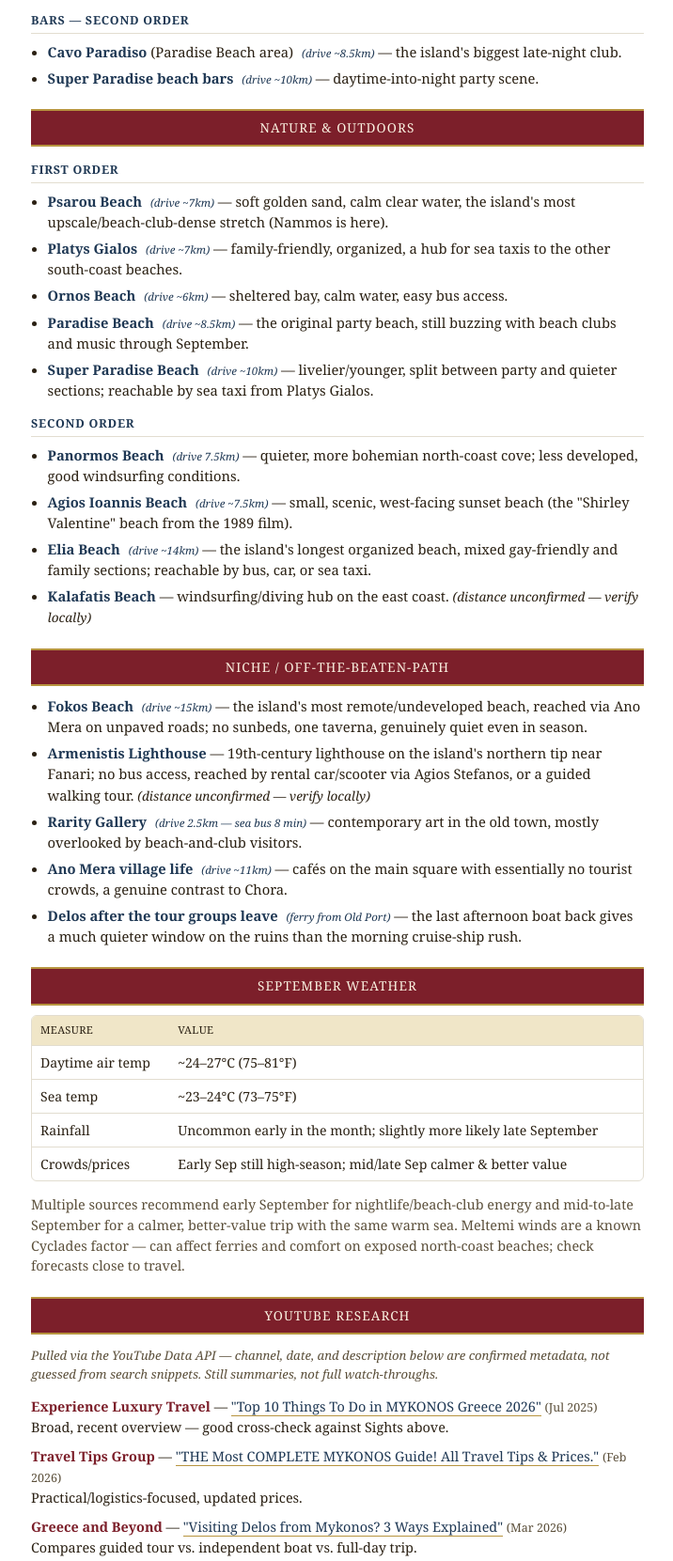
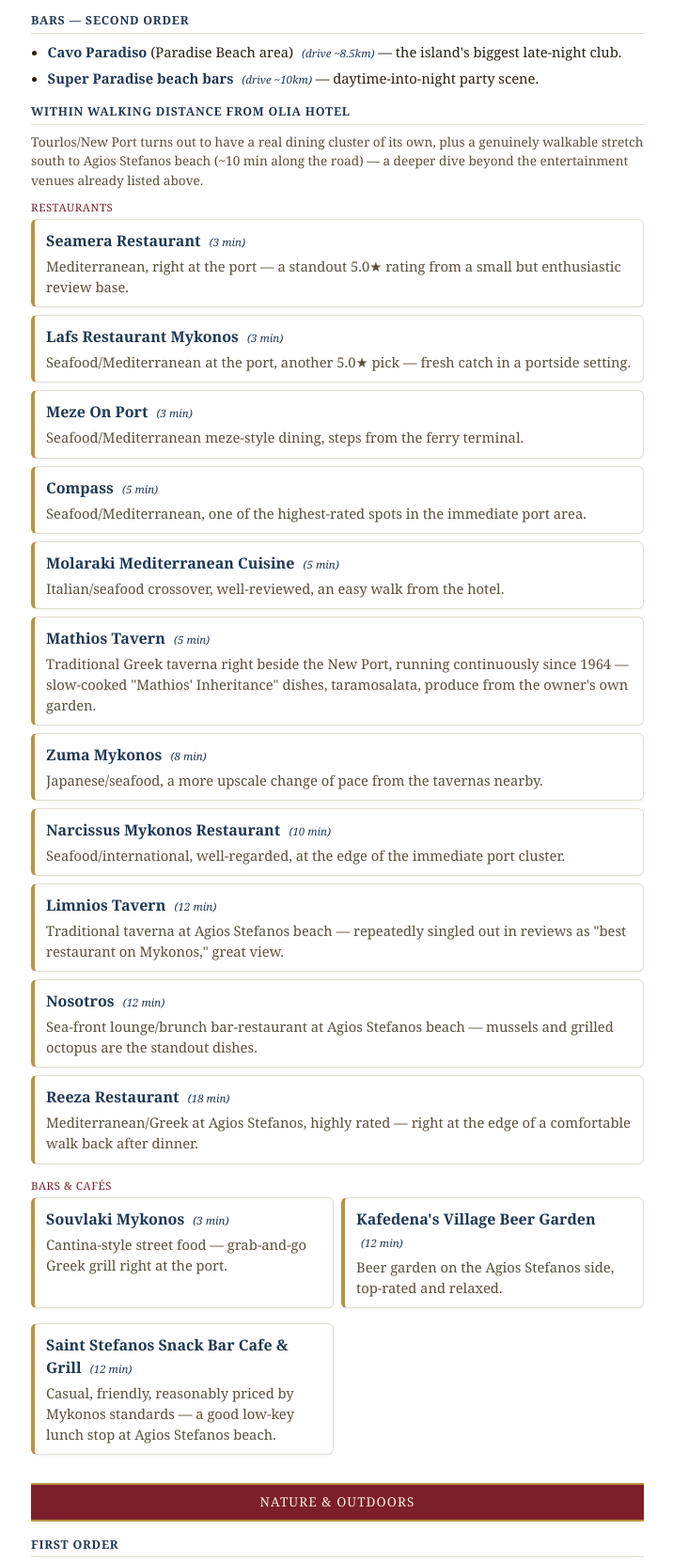
Before and after one commit to brownpt10-cmd/travel, a plain HTML site: page mykonos.html in a window 1280 px wide. Shown: the part 3604-5265 px from the top of the page at 94% size, without its empty margins (281-997 px from the left). Drawn offline with Linux system fonts and the light colour scheme.

Commit message:
Add files via upload

```diff
--- a/mykonos.html
+++ b/mykonos.html
@@ -367,6 +367,29 @@
       <li><strong>Cavo Paradiso</strong> (Paradise Beach area) <span class="dist">(drive ~8.5km)</span> — the island's biggest late-night club.</li>
       <li><strong>Super Paradise beach bars</strong> <span class="dist">(drive ~10km)</span> — daytime-into-night party scene.</li>
     </ul>
+
+    <h3 class="sub-head">Within Walking Distance from Olia Hotel</h3>
+    <p style="font-size:0.85rem; color:var(--ink-soft); margin:0 0 10px;">Tourlos/New Port turns out to have a real dining cluster of its own, plus a genuinely walkable stretch south to Agios Stefanos beach (~10 min along the road) — a deeper dive beyond the entertainment venues already listed above.</p>
+
+    <p style="font-size:0.72rem; text-transform:uppercase; letter-spacing:0.05em; color:var(--red); margin:10px 0 4px;">Restaurants</p>
+    <div class="card"><span class="name">Seamera Restaurant</span> <span class="dist">(3 min)</span><p>Mediterranean, right at the port — a standout 5.0★ rating from a small but enthusiastic review base.</p></div>
+    <div class="card"><span class="name">Lafs Restaurant Mykonos</span> <span class="dist">(3 min)</span><p>Seafood/Mediterranean at the port, another 5.0★ pick — fresh catch in a portside setting.</p></div>
+    <div class="card"><span class="name">Meze On Port</span> <span class="dist">(3 min)</span><p>Seafood/Mediterranean meze-style dining, steps from the ferry terminal.</p></div>
+    <div class="card"><span class="name">Compass</span> <span class="dist">(5 min)</span><p>Seafood/Mediterranean, one of the highest-rated spots in the immediate port area.</p></div>
+    <div class="card"><span class="name">Molaraki Mediterranean Cuisine</span> <span class="dist">(5 min)</span><p>Italian/seafood crossover, well-reviewed, an easy walk from the hotel.</p></div>
+    <div class="card"><span class="name">Mathios Tavern</span> <span class="dist">(5 min)</span><p>Traditional Greek taverna right beside the New Port, running continuously since 1964 — slow-cooked "Mathios' Inheritance" dishes, taramosalata, produce from the owner's own garden.</p></div>
+    <div class="card"><span class="name">Zuma Mykonos</span> <span class="dist">(8 min)</span><p>Japanese/seafood, a more upscale change of pace from the tavernas nearby.</p></div>
+    <div class="card"><span class="name">Narcissus Mykonos Restaurant</span> <span class="dist">(10 min)</span><p>Seafood/international, well-regarded, at the edge of the immediate port cluster.</p></div>
+    <div class="card"><span class="name">Limnios Tavern</span> <span class="dist">(12 min)</span><p>Traditional taverna at Agios Stefanos beach — repeatedly singled out in reviews as "best restaurant on Mykonos," great view.</p></div>
+    <div class="card"><span class="name">Nosotros</span> <span class="dist">(12 min)</span><p>Sea-front lounge/brunch bar-restaurant at Agios Stefanos beach — mussels and grilled octopus are the standout dishes.</p></div>
+    <div class="card"><span class="name">Reeza Restaurant</span> <span class="dist">(18 min)</span><p>Mediterranean/Greek at Agios Stefanos, highly rated — right at the edge of a comfortable walk back after dinner.</p></div>
+
+    <p style="font-size:0.72rem; text-transform:uppercase; letter-spacing:0.05em; color:var(--red); margin:14px 0 4px;">Bars &amp; Cafés</p>
+    <div class="grid2">
+      <div class="card"><span class="name">Souvlaki Mykonos</span> <span class="dist">(3 min)</span><p>Cantina-style street food — grab-and-go Greek grill right at the port.</p></div>
+      <div class="card"><span class="name">Kafedena's Village Beer Garden</span> <span class="dist">(12 min)</span><p>Beer garden on the Agios Stefanos side, top-rated and relaxed.</p></div>
+      <div class="card"><span class="name">Saint Stefanos Snack Bar Cafe &amp; Grill</span> <span class="dist">(12 min)</span><p>Casual, friendly, reasonably priced by Mykonos standards — a good low-key lunch stop at Agios Stefanos beach.</p></div>
+    </div>
   </section>
 
   <section id="nature">
@@ -471,6 +494,15 @@
 
     <h4>Nightlife</h4>
     <ul><li><a href="https://santorinidave.com/best-beach-clubs-mykonos">Santorini Dave: Best Beach Clubs in Mykonos</a></li></ul>
+
+    <h4>Tourlos &amp; Agios Stefanos walking-distance dining</h4>
+    <ul>
+      <li><a href="https://www.tripadvisor.com/RestaurantsNear-g1192001-d15124230-Mykonos_Port-Tourlos_Mykonos_Cyclades_South_Aegean.html">Tripadvisor: Restaurants Near Mykonos New Port</a></li>
+      <li><a href="https://www.tripadvisor.com/RestaurantsNear-g1192001-d1441323-Avra_Mykonos-Tourlos_Mykonos_Cyclades_South_Aegean.html">Tripadvisor: Restaurants Near Avra Mykonos, Tourlos</a></li>
+      <li><a href="https://greekislandbuses.com/attractions/mykonos/restaurants/mathios-tavern">Greek Island Buses: Mathios Tavern</a></li>
+      <li><a href="https://www.tripadvisor.com/RestaurantsNear-g805388-d2445576-Agios_Stefanos_Beach-Agios_Stefanos_Mykonos_Cyclades_South_Aegean.html">Tripadvisor: Restaurants Near Agios Stefanos Beach</a></li>
+      <li><a href="https://www.tripadvisor.co.uk/ShowTopic-g189430-i401-k10662407-Tourlos_Port_to_Agios_Stefanos-Mykonos_Cyclades_South_Aegean.html">Tripadvisor Forum: Tourlos Port to Agios Stefanos (walking time)</a></li>
+    </ul>
   </section>
 
   <section id="open">
@@ -481,6 +513,7 @@
       <li><strong>Taxi scarcity</strong> is repeatedly flagged as a real planning constraint on Mykonos — pre-book where possible, especially for late-night returns from beach clubs.</li>
       <li><strong>Delos schedule</strong> is seasonal (through October) and weather-dependent — confirm the day's sailing times on arrival, don't assume the 9/10/11:30 pattern holds exactly.</li>
       <li><strong>September Meltemi winds</strong> can affect ferry schedules and comfort at exposed north-coast beaches (Panormos, Agios Ioannis, Fokos) — check the local forecast before committing a beach day there.</li>
+      <li><strong>Walking-distance dining times</strong> above are estimated from Tripadvisor's straight-line mileage between listings (rounded to a walking pace), plus a confirmed ~10-min walking time from New Port to Agios Stefanos via forum reports — not turn-by-turn verified. Reeza Restaurant sits at roughly the 20-minute edge; treat it as a "one-way effort" pick rather than a casual stroll.</li>
     </ul>
   </section>
 
```
